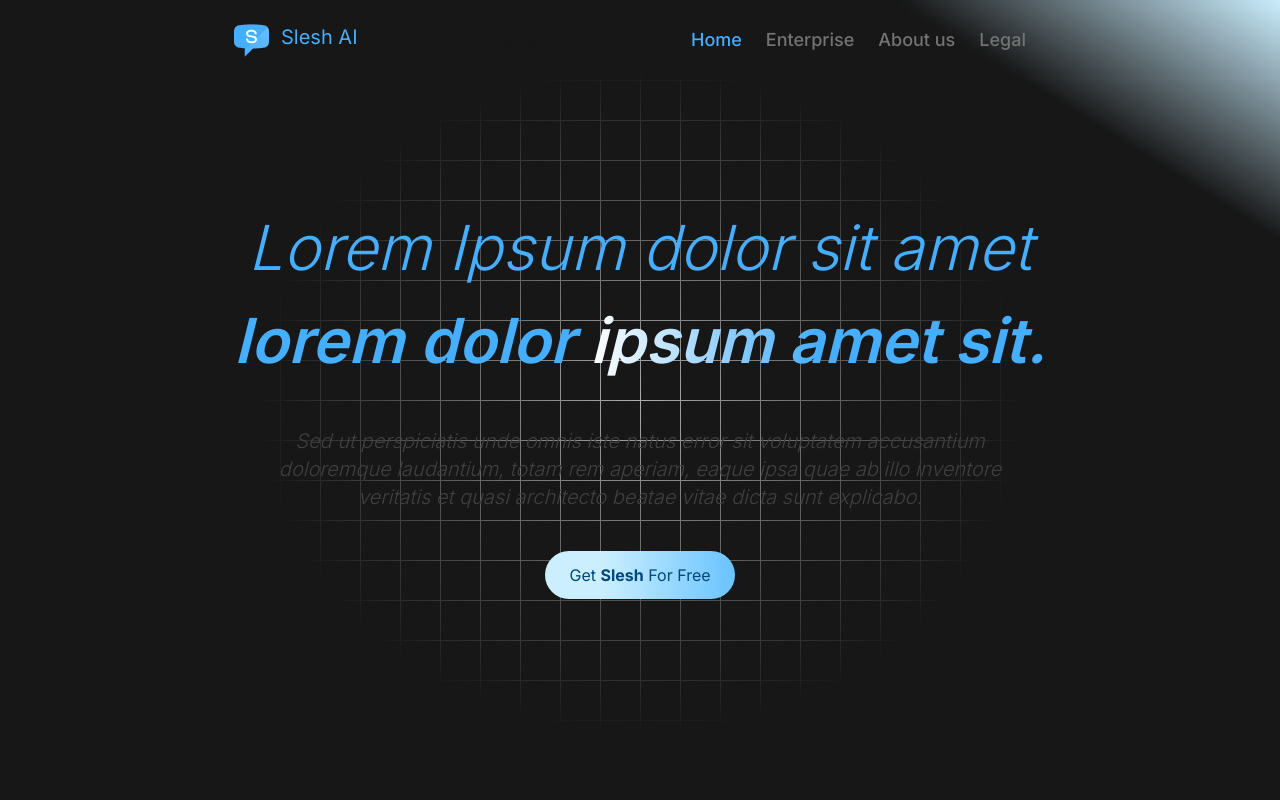
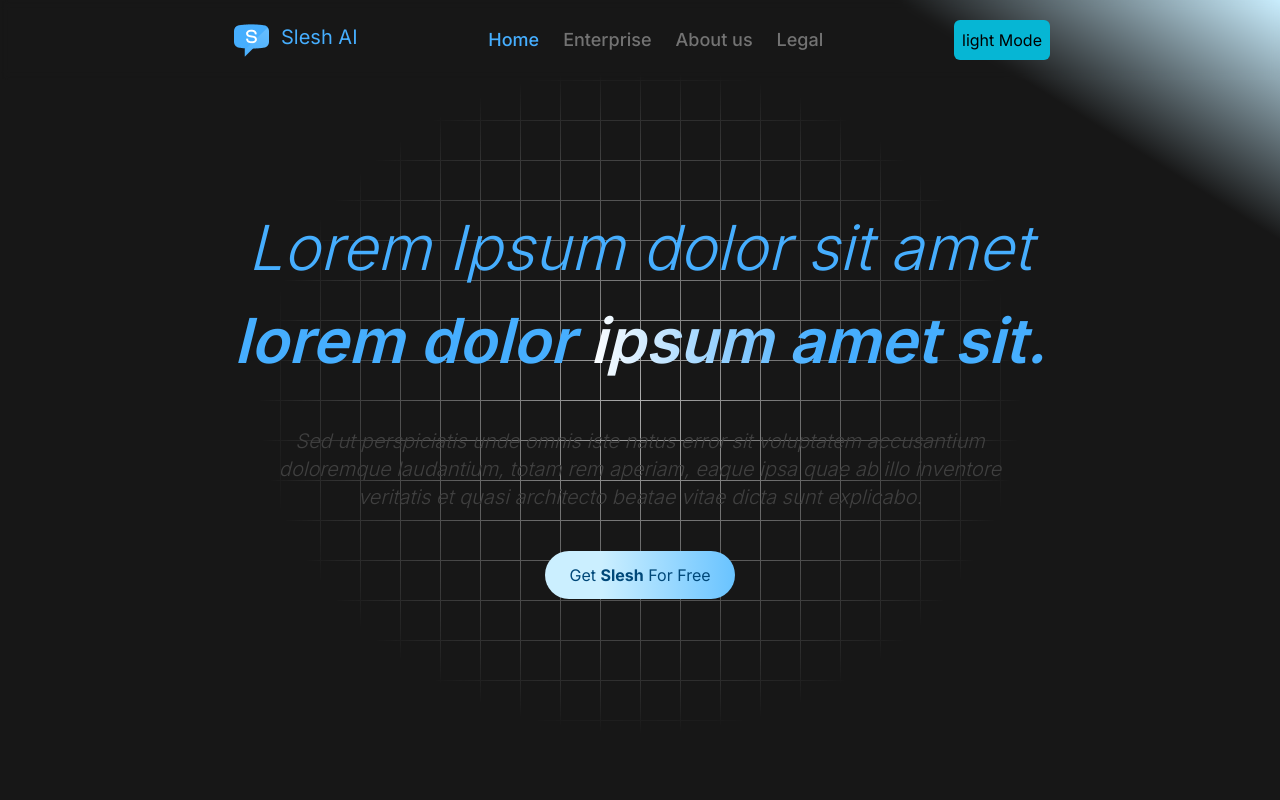
Before and after one commit to Pep-sanz/slesh_ai_project, a Next.js app: page / in a window 1280 px wide. Shown: the top 800 px of the page. Built offline with nearby package versions, Linux system fonts and the light colour scheme.

Commit message:
fix ui button dark mode

```diff
--- a/src/app/layout.tsx
+++ b/src/app/layout.tsx
@@ -28,6 +28,10 @@ export default function RootLayout({
 }>) {
   return (
     <html lang="en">
+       <head>
+        <link rel="icon" href="/icons/slesh.png" type="image/x-icon" />
+        <meta name="viewport" content="width=device-width, initial-scale=1" />
+      </head>
       <body
         className={`${inter.variable} ${geistMono.variable} antialiased`}
       >
--- a/src/components/layouts/Navbar.tsx
+++ b/src/components/layouts/Navbar.tsx
@@ -12,11 +12,11 @@ export default function Navbar() {
   return (
     <div className='flex justify-between items-center backdrop-blur-sm px-[230px] w-full h-20 fixed top-0 left-0 right-0 z-50'>
         <Link href="/" className='flex gap-2'>
-            <Image src="/icons/slesh.png" alt="Vercel Logo" width={43} height={43} />
+            <Image src="/icons/slesh.png" alt="slesh Logo" width={43} height={43} />
             <span className='text-xl mt-1 dark:text-foreground text-primary'>Slesh AI</span>
         </Link>
-        <button onClick={()=> setTheme(theme === "light" ? "dark" : "light")}>theme</button>
         <NavItems />
+        <button onClick={()=> setTheme(theme === "light" ? "dark" : "light")} className="bg-cyan-500 p-2 rounded-md text-black ">{theme === "light" ? "Dark Mode": "light Mode" }</button>
     </div>
   )
 }
```
